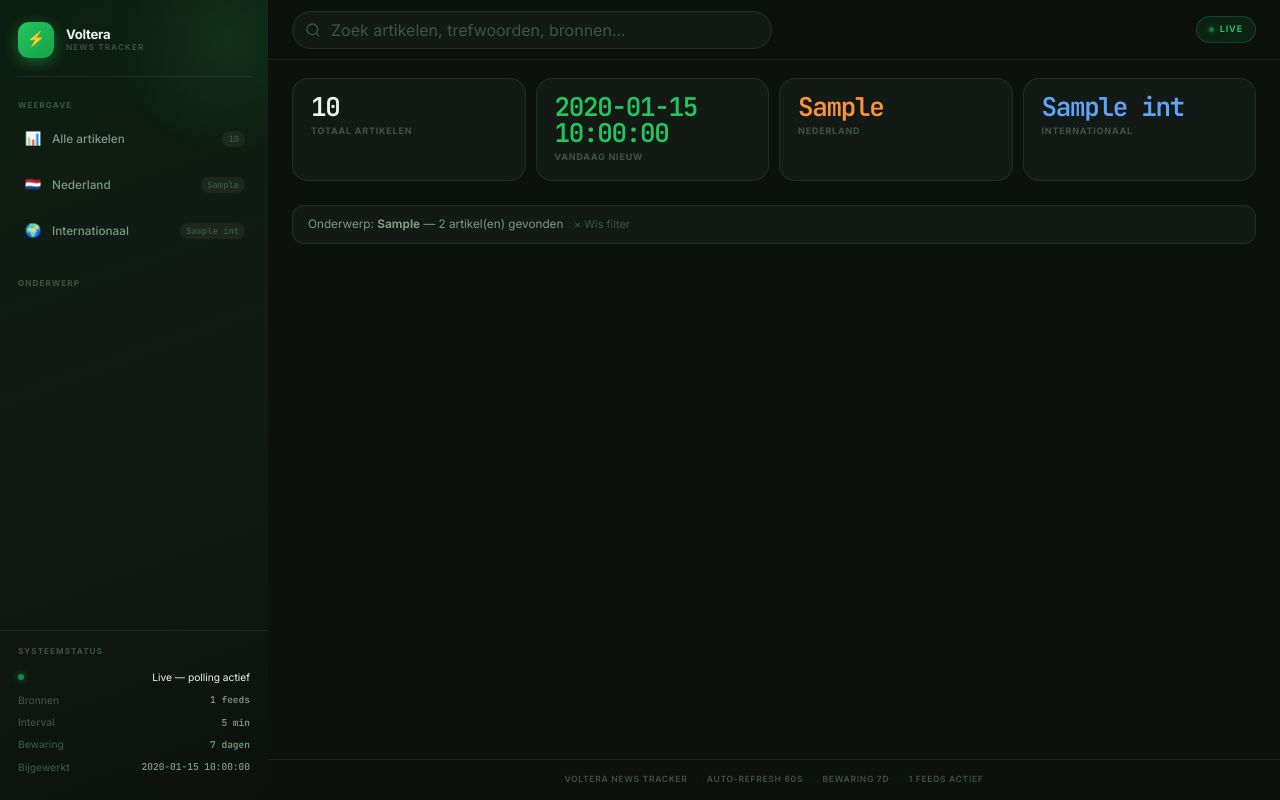
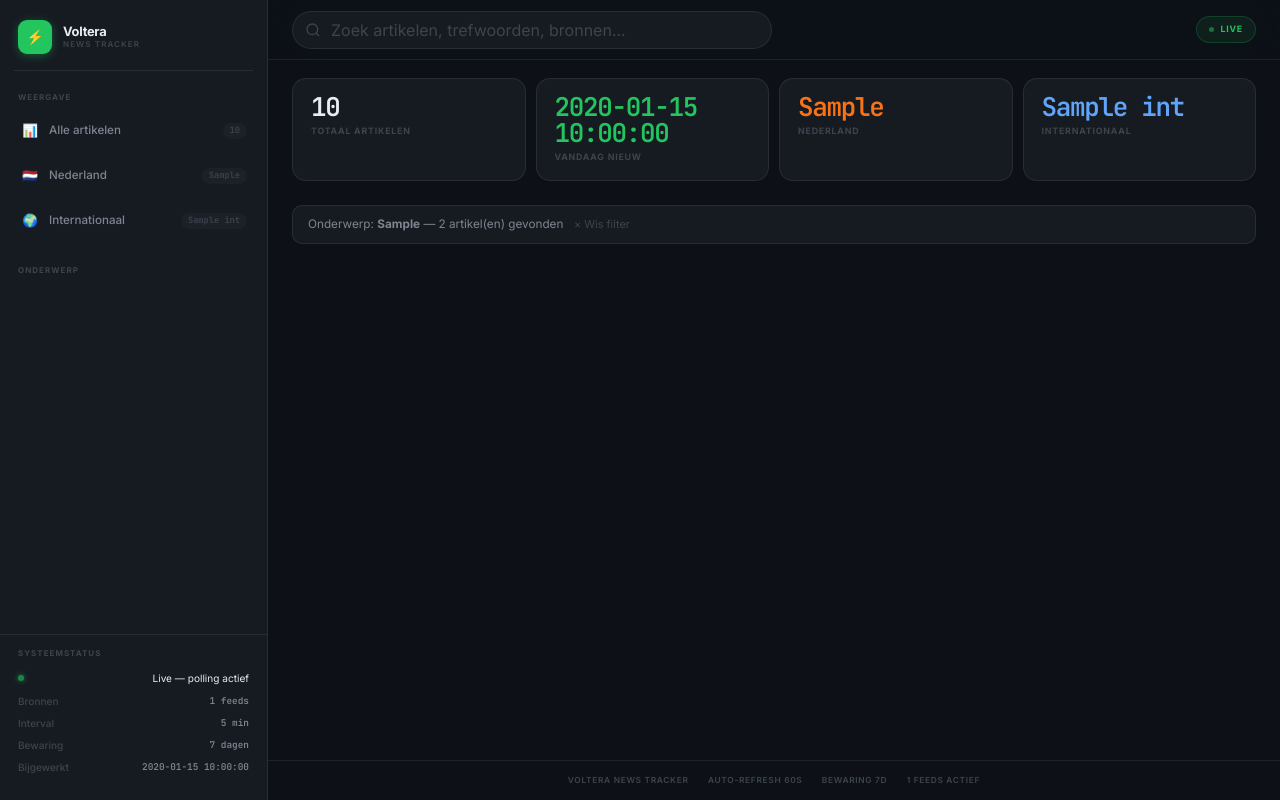
Before and after one commit to Jmoney42069/VRSSNews, a Python web app: template templates/index.html in a window 1280 px wide. Run offline with Jinja, Linux system fonts and the light colour scheme; the template is opened without the code that fills it: most values are stand-ins (such as "Sample title", 1, 10 or a date in 2020).

Commit message:
fix: no alerts on first poll; professional dark theme with green accents only

```diff
--- a/main.py
+++ b/main.py
@@ -153,14 +153,16 @@ def _worker_cycle() -> None:
     relevant = news.filter_and_enrich(articles)
 
     # 3. Store new articles & collect those that need alerting
+    # Skip alerts on the very first poll after startup (avoids duplicate mails
+    # when the DB is fresh or when both local and Render start simultaneously)
+    is_first_poll = _last_poll_at is None
     new_count = 0
     to_alert: list[dict] = []
     for article in relevant:
         was_new = db.insert_article(article)
         if was_new:
             new_count += 1
-            # Only alert for tier 1 (high priority) articles
-            if article.get("tier", 2) == 1:
+            if not is_first_poll and article.get("tier", 2) == 1:
                 to_alert.append(article)
 
     log.info("Stored %d new articles (%d already existed)", new_count, len(relevant) - new_count)
--- a/static/style.css
+++ b/static/style.css
@@ -1,68 +1,65 @@
 /* =============================================================
-   Voltera News Tracker — Groen Firma Style
+   Voltera News Tracker — Professional Dark, Green Accents
    ============================================================= */
 
 @supports (height: 100dvh) {
-    body   { min-height: 100dvh; }
+    body     { min-height: 100dvh; }
     .sidebar { height: 100dvh; }
 }
 
 :root {
-    /* Backgrounds */
-    --bg:           #0c110e;
-    --surface:      #131a15;
-    --surface-alt:  #192110;
-    --card:         #131a15;
-    --card-hover:   #172019;
+    /* ── Backgrounds ── */
+    --bg:          #0d1117;
+    --surface:     #161b22;
+    --surface-alt: #1c2128;
+    --card:        #161b22;
+    --card-hover:  #1c2128;
 
-    /* Borders */
-    --border:       rgba(255,255,255,0.07);
-    --border-hover: rgba(255,255,255,0.13);
+    /* ── Borders ── */
+    --border:       rgba(255,255,255,0.08);
+    --border-hover: rgba(255,255,255,0.14);
 
-    /* Typography */
-    --text:         #edf4ef;
-    --text-sub:     #7a9882;
-    --text-muted:   #3d5443;
+    /* ── Typography ── */
+    --text:      #e6edf3;
+    --text-sub:  #7d8590;
+    --text-muted:#3d444d;
 
-    /* Accent — Voltera groen */
-    --accent:       #22c55e;
-    --accent-soft:  rgba(34,197,94,0.10);
-    --accent-mid:   rgba(34,197,94,0.20);
-    --accent-glow:  rgba(34,197,94,0.30);
+    /* ── Voltera groen — alleen als accent ── */
+    --accent:      #22c55e;
+    --accent-soft: rgba(34,197,94,0.09);
+    --accent-mid:  rgba(34,197,94,0.18);
 
-    /* Categories */
-    --nl:           #fb923c;
-    --nl-soft:      rgba(251,146,60,0.10);
-    --int:          #60a5fa;
-    --int-soft:     rgba(96,165,250,0.10);
+    /* ── Categoriekleuren ── */
+    --nl:      #f97316;
+    --nl-soft: rgba(249,115,22,0.09);
+    --int:     #60a5fa;
+    --int-soft:rgba(96,165,250,0.09);
 
-    /* Status / signals */
-    --green:        #22c55e;
-    --green-soft:   rgba(34,197,94,0.10);
-    --red:          #f87171;
-    --amber:        #fbbf24;
-    --amber-soft:   rgba(251,191,36,0.10);
+    /* ── Status ── */
+    --green:      #22c55e;
+    --green-soft: rgba(34,197,94,0.09);
+    --amber:      #f59e0b;
+    --amber-soft: rgba(245,158,11,0.09);
 
-    /* Layout */
-    --sidebar-w:    268px;
-    --topbar-h:     60px;
-    --radius-sm:    8px;
-    --radius:       12px;
-    --radius-lg:    16px;
-    --radius-pill:  999px;
-    --shadow-sm:    0 1px 4px rgba(0,0,0,0.45);
-    --shadow:       0 4px 18px rgba(0,0,0,0.55);
-    --t:            0.15s;
-    --ease:         cubic-bezier(0.4, 0, 0.2, 1);
-    --mono:         'JetBrains Mono', 'Fira Code', monospace;
+    /* ── Layout ── */
+    --sidebar-w:   268px;
+    --topbar-h:    60px;
+    --radius:      10px;
+    --radius-lg:   14px;
+    --radius-pill: 999px;
+    --shadow-sm:   0 1px 3px rgba(0,0,0,0.5);
+    --shadow:      0 4px 16px rgba(0,0,0,0.6);
+    --t:           0.14s;
+    --ease:        cubic-bezier(0.4,0,0.2,1);
+    --mono:        'JetBrains Mono','Fira Code',monospace;
 }
 
 /* ── Reset ── */
-*, *::before, *::after { margin:0; padding:0; box-sizing:border-box; }
+*,*::before,*::after { margin:0; padding:0; box-sizing:border-box; }
 html { font-size:14px; }
 
 body {
-    font-family: 'Inter', -apple-system, BlinkMacSystemFont, 'Segoe UI', sans-serif;
+    font-family:'Inter',-apple-system,BlinkMacSystemFont,'Segoe UI',sans-serif;
     background: var(--bg);
     color: var(--text);
     line-height: 1.6;
@@ -88,6 +85,8 @@ button, input { -webkit-tap-highlight-color:transparent; }
     width: var(--sidebar-w);
     height: 100vh;
     height: -webkit-fill-available;
+    background: var(--surface);
+    border-right: 1px solid var(--border);
     display: flex;
     flex-direction: column;
     z-index: 100;
@@ -95,56 +94,39 @@ button, input { -webkit-tap-highlight-color:transparent; }
     -webkit-overflow-scrolling: touch;
     overscroll-behavior: contain;
     padding-left: env(safe-area-inset-left);
-    background: linear-gradient(160deg, #0d1f12 0%, #121a14 50%, #0c110e 100%);
-}
-
-/* Bokeh glow */
-.sidebar::before {
-    content: '';
-    position: absolute;
-    top:-80px; right:-80px;
-    width:240px; height:240px;
-    background: radial-gradient(circle, rgba(34,197,94,0.12) 0%, transparent 68%);
-    pointer-events: none;
 }
 
 /* ── Brand ── */
 .sidebar-brand {
     display: flex;
     align-items: center;
-    gap: 12px;
-    padding: 22px 18px 18px;
-    position: relative;
-    z-index: 1;
+    gap: 11px;
+    padding: 20px 18px 16px;
 }
 
 .brand-icon {
-    width:36px; height:36px;
+    width: 34px; height: 34px;
     display: flex;
     align-items: center;
     justify-content: center;
-    font-size: 1.05rem;
-    background: linear-gradient(135deg, #22c55e, #16a34a);
-    border-radius: 11px;
-    box-shadow: 0 4px 16px rgba(34,197,94,0.4);
+    font-size: 1rem;
+    background: var(--accent);
+    border-radius: 9px;
+    box-shadow: 0 2px 10px rgba(34,197,94,0.35);
     flex-shrink: 0;
 }
 
-.brand-text {
-    display: flex;
-    flex-direction: column;
-    line-height: 1.2;
-}
+.brand-text { display:flex; flex-direction:column; line-height:1.2; }
 
 .brand-name {
     font-weight: 700;
-    font-size: 0.94rem;
+    font-size: 0.92rem;
     color: var(--text);
     letter-spacing: -0.02em;
 }
 
 .brand-sub {
-    font-size: 0.58rem;
+    font-size: 0.57rem;
     color: var(--text-muted);
     text-transform: uppercase;
     letter-spacing: 0.14em;
@@ -155,67 +137,57 @@ button, input { -webkit-tap-highlight-color:transparent; }
 .sidebar-divider {
     height: 1px;
     background: var(--border);
-    margin: 0 16px 8px;
+    margin: 0 14px 6px;
 }
 
-/* ── Navigation ── */
-.sidebar-nav {
-    padding: 4px 10px 8px;
-    position: relative;
-    z-index: 1;
-}
+/* ── Nav ── */
+.sidebar-nav { padding: 4px 8px 6px; }
 
 .nav-label {
-    font-size: 0.58rem;
+    font-size: 0.57rem;
     font-weight: 700;
     text-transform: uppercase;
     letter-spacing: 0.13em;
     color: var(--text-muted);
-    padding: 10px 8px 5px;
+    padding: 10px 10px 5px;
 }
 
 .nav-item {
     display: flex;
     align-items: center;
     gap: 9px;
-    padding: 9px 13px;
+    padding: 8px 12px;
     border-radius: var(--radius-pill);
-    font-size: 0.84rem;
+    font-size: 0.83rem;
     font-weight: 500;
     color: var(--text-sub);
     transition: all var(--t) var(--ease);
-    margin-bottom: 2px;
+    margin-bottom: 1px;
     min-height: 44px;
     touch-action: manipulation;
-    position: relative;
 }
 
 .nav-item:hover {
-    background: rgba(255,255,255,0.05);
+    background: var(--surface-alt);
     color: var(--text);
 }
 
 .nav-item.active {
     background: var(--accent-soft);
-    color: #86efac;
+    color: var(--accent);
     font-weight: 600;
 }
 
-.nav-icon {
-    font-size: 0.95rem;
-    width: 20px;
-    text-align: center;
-    flex-shrink: 0;
-}
+.nav-icon { font-size:0.9rem; width:20px; text-align:center; flex-shrink:0; }
 
 .nav-count {
     margin-left: auto;
-    font-size: 0.63rem;
+    font-size: 0.62rem;
     font-weight: 700;
     font-family: var(--mono);
     color: var(--text-muted);
-    background: rgba(255,255,255,0.05);
-    padding: 1px 6px;
+    background: var(--surface-alt);
+    padding: 1px 7px;
     border-radius: var(--radius-pill);
     min-width: 22px;
     text-align: center;
@@ -223,17 +195,15 @@ button, input { -webkit-tap-highlight-color:transparent; }
 
 .nav-item.active .nav-count {
     background: var(--accent-mid);
-    color: #86efac;
+    color: var(--accent);
 }
 
 /* ── Sidebar stats ── */
 .sidebar-stats {
     margin-top: auto;
-    padding: 14px 18px 22px;
+    padding: 12px 18px 22px;
     padding-bottom: max(22px, env(safe-area-inset-bottom));
     border-top: 1px solid var(--border);
-    position: relative;
-    z-index: 1;
 }
 
 .sidebar-stats .nav-label { padding: 0 0 8px; }
@@ -243,7 +213,7 @@ button, input { -webkit-tap-highlight-color:transparent; }
     align-items: center;
     justify-content: space-between;
     padding: 3px 0;
-    font-size: 0.73rem;
+    font-size: 0.72rem;
 }
 
 .stat-row:first-of-type {
@@ -254,21 +224,17 @@ button, input { -webkit-tap-highlight-color:transparent; }
     gap: 7px;
 }
 
-.stat-dot {
-    width: 6px; height: 6px;
-    border-radius: 50%;
-    flex-shrink: 0;
-}
+.stat-dot { width:6px; height:6px; border-radius:50%; flex-shrink:0; }
 
 .stat-dot.live {
     background: var(--green);
-    box-shadow: 0 0 6px var(--green);
+    box-shadow: 0 0 5px var(--green);
     animation: blink 2.4s ease-in-out infinite;
 }
 
 @keyframes blink {
-    0%, 100% { opacity:1; }
-    50%       { opacity:0.28; }
+    0%,100% { opacity:1; }
+    50%      { opacity:0.25; }
 }
 
 .stat-label { color:var(--text-muted); font-weight:500; }
@@ -276,7 +242,7 @@ button, input { -webkit-tap-highlight-color:transparent; }
     color: var(--text-sub);
     font-weight: 600;
     font-family: var(--mono);
-    font-size: 0.68rem;
+    font-size: 0.67rem;
 }
 
 /* =============================================================
@@ -297,13 +263,12 @@ button, input { -webkit-tap-highlight-color:transparent; }
 
 .topbar {
     position: sticky;
-    top: 0;
     top: env(safe-area-inset-top);
     z-index: 50;
     height: var(--topbar-h);
-    background: rgba(12,17,14,0.85);
-    backdrop-filter: blur(28px) saturate(160%);
-    -webkit-backdrop-filter: blur(28px) saturate(160%);
+    background: rgba(13,17,23,0.88);
+    backdrop-filter: blur(24px) saturate(140%);
+    -webkit-backdrop-filter: blur(24px) saturate(140%);
     border-bottom: 1px solid var(--border);
     display: flex;
     align-items: center;
@@ -383,15 +348,15 @@ button, input { -webkit-tap-highlight-color:transparent; }
     display: flex;
     align-items: center;
     gap: 6px;
-    font-size: 0.64rem;
+    font-size: 0.63rem;
     font-weight: 700;
     text-transform: uppercase;
-    letter-spacing: 0.1em;
+    letter-spacing: 0.09em;
     color: var(--green);
     background: var(--green-soft);
     padding: 5px 12px;
     border-radius: var(--radius-pill);
-    border: 1px solid rgba(34,197,94,0.22);
+    border: 1px solid rgba(34,197,94,0.2);
     white-space: nowrap;
 }
 
@@ -399,7 +364,6 @@ button, input { -webkit-tap-highlight-color:transparent; }
     width: 5px; height: 5px;
     border-radius: 50%;
     background: var(--green);
-    box-shadow: 0 0 6px var(--green);
     animation: blink 2s ease-in-out infinite;
 }
 
@@ -435,16 +399,18 @@ button, input { -webkit-tap-highlight-color:transparent; }
     font-family: var(--mono);
     letter-spacing: -0.05em;
     line-height: 1;
+    color: var(--text);
 }
 
 .metric-label {
-    font-size: 0.64rem;
+    font-size: 0.63rem;
     font-weight: 700;
     text-transform: uppercase;
     letter-spacing: 0.09em;
     color: var(--text-muted);
 }
 
+/* Alleen het getal krijgt kleur, niet de hele kaart */
 .nl-text    { color: var(--nl); }
 .int-text   { color: var(--int); }
 .today-text { color: var(--green); }
@@ -725,15 +675,14 @@ button, input { -webkit-tap-highlight-color:transparent; }
     gap: 8px;
     padding: 13px 24px;
     padding-bottom: max(13px, env(safe-area-inset-bottom));
-    font-size: 0.61rem;
+    font-size: 0.6rem;
     color: var(--text-muted);
     border-top: 1px solid var(--border);
     font-weight: 600;
     text-transform: uppercase;
     letter-spacing: 0.08em;
 }
-
-.footer-sep { opacity:0.22; }
+.footer-sep { opacity:0.2; }
 
 /* =============================================================
    MOBILE
@@ -782,32 +731,29 @@ button, input { -webkit-tap-highlight-color:transparent; }
 }
 
 @media (max-width: 390px) {
-    .metric-value  { font-size:1.3rem; }
-    .metric-label  { font-size:0.62rem; }
+    .metric-value { font-size:1.3rem; }
     .section-header { flex-direction:column; align-items:flex-start; gap:5px; }
     .card { padding:13px; }
-    .card-title { font-size:0.86rem; }
     html { font-size:13px; }
 }
 
 @media (max-height:500px) and (orientation:landscape) {
-    .sidebar { width: 220px; }
-    .sidebar-brand { padding: 12px 14px; }
+    .sidebar { width:220px; }
     .nav-item { min-height:36px; padding:6px 10px; }
 }
 
 /* Scrollbar */
 ::-webkit-scrollbar { width:5px; }
 ::-webkit-scrollbar-track { background:transparent; }
-::-webkit-scrollbar-thumb { background:rgba(255,255,255,0.08); border-radius:3px; }
-::-webkit-scrollbar-thumb:hover { background:rgba(255,255,255,0.15); }
+::-webkit-scrollbar-thumb { background:rgba(255,255,255,0.07); border-radius:3px; }
+::-webkit-scrollbar-thumb:hover { background:rgba(255,255,255,0.14); }
 
-/* Card entrance animation */
+/* Card entrance */
 @keyframes fadeInUp {
-    from { opacity:0; transform:translateY(10px); }
+    from { opacity:0; transform:translateY(8px); }
     to   { opacity:1; transform:translateY(0); }
 }
-.card { animation: fadeInUp 0.28s ease-out both; }
+.card { animation: fadeInUp 0.24s ease-out both; }
 .card:nth-child(2)  { animation-delay:0.03s; }
 .card:nth-child(3)  { animation-delay:0.06s; }
 .card:nth-child(4)  { animation-delay:0.09s; }
```
Also changed, not shown: other parts of static/style.css (+42 -58 lines).
